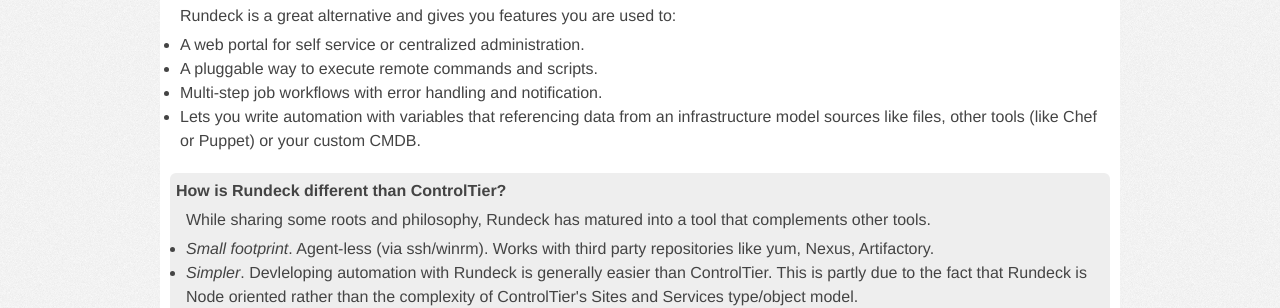
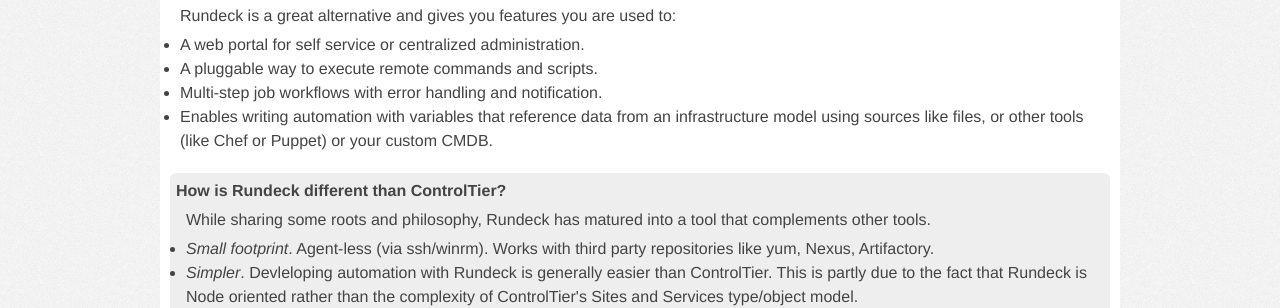
Before and after one commit to rundeck/rundeck-ghpages, a Jekyll site: the page built from controltier.html, in a window 1280 px wide. Shown: the part 394-702 px from the top of the page. Built offline with Jekyll 4.4.1, drawn with Linux system fonts in a browser that asks for light colours; nearby versions of some CDN libraries.

Commit message:
word smith ct page

```diff
--- a/controltier.html
+++ b/controltier.html
@@ -28,8 +28,7 @@
         </li>
         <li>Multi-step job workflows with error handling and notification.
         </li>
-        <li>Lets you write automation with variables that referencing data
-          from an infrastructure model sources like files, other tools (like Chef or Puppet) or your custom CMDB.
+        <li>Enables writing automation with variables that reference data from an infrastructure model using sources like files, or other tools (like Chef or Puppet) or your custom CMDB.
         </li>
       </ul>
 
```
